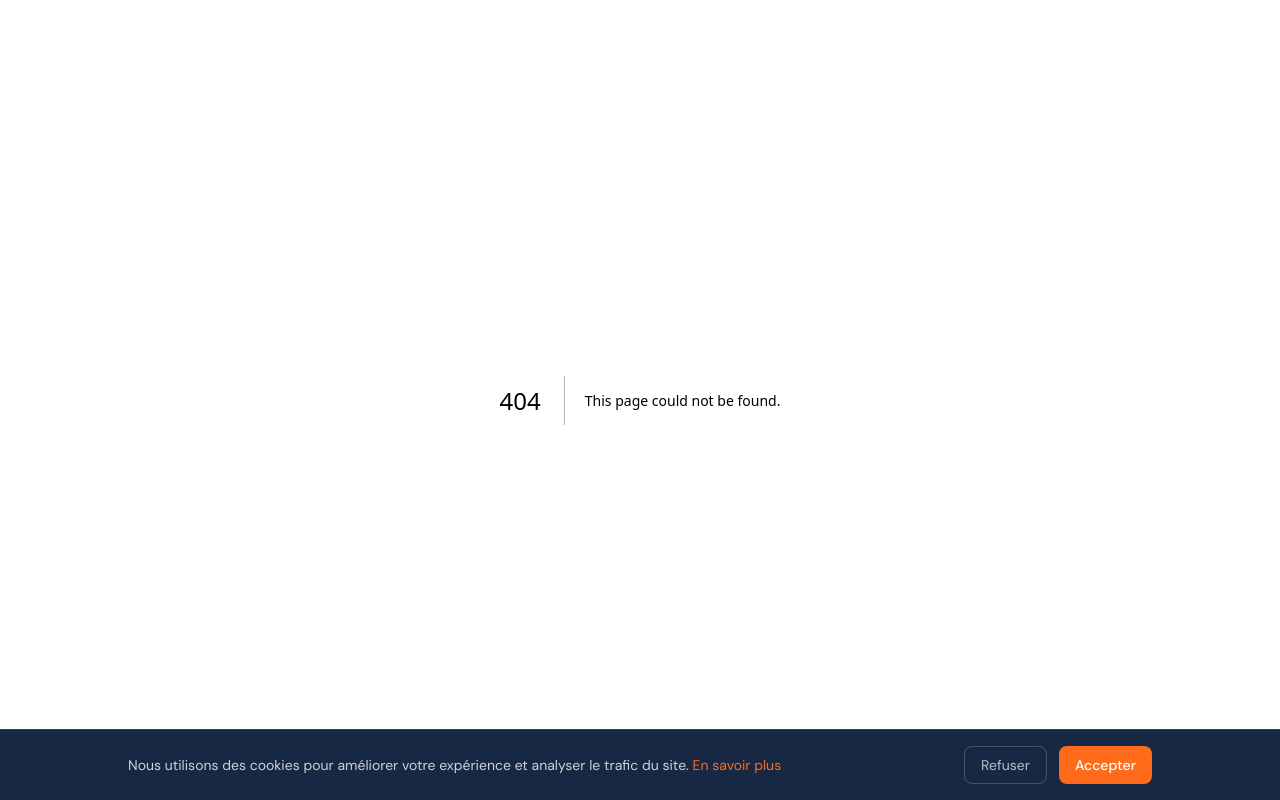
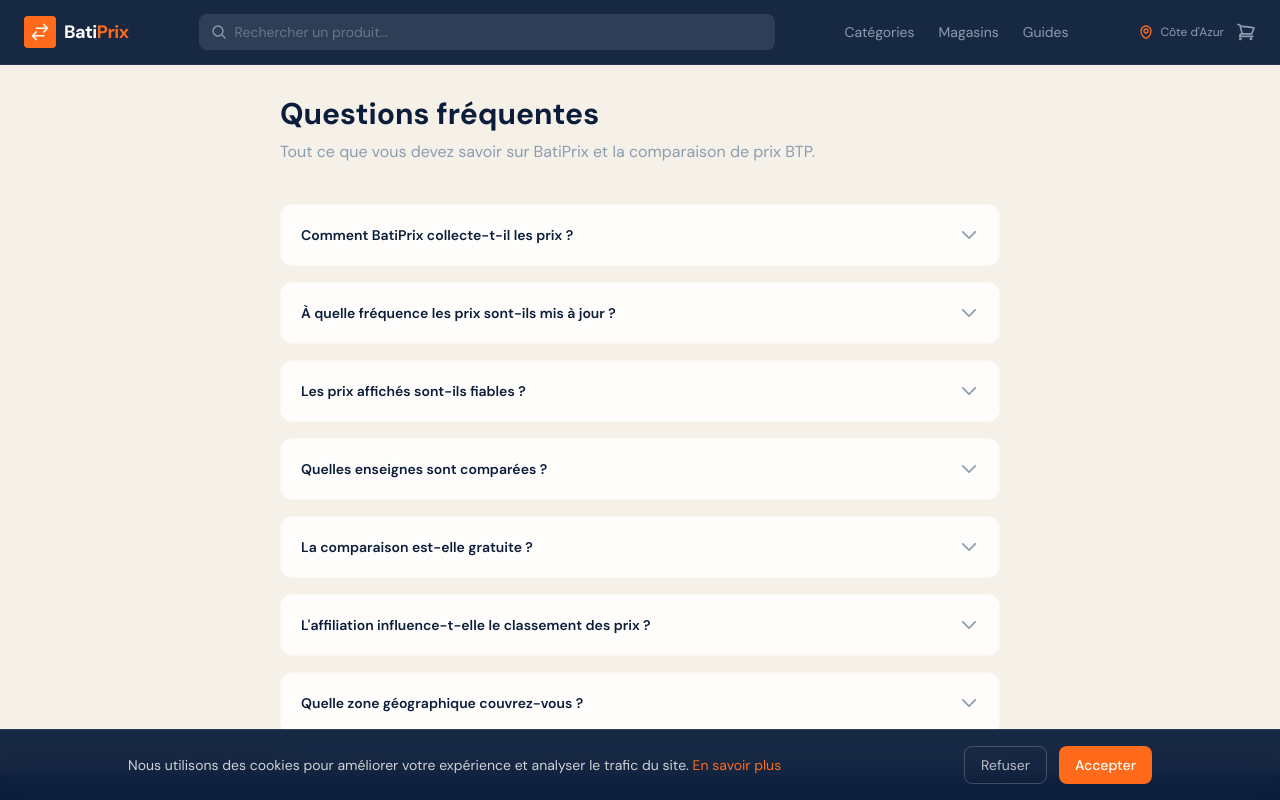
Before and after one commit to comparebtp/comparebtp, a Next.js app: page /faq in a window 1280 px wide. Before the commit this address had no page. Shown: the top 800 px of the page. Built offline with nearby package versions, Linux system fonts and the light colour scheme.

Commit message:
Fix SSR images, add FAQ page with schema.org, fix date display

```diff
--- /dev/null
+++ b/app/faq/page.tsx
@@ -0,0 +1,106 @@
+import { Navbar } from "@/components/Navbar";
+import { Footer } from "@/components/Footer";
+
+export const metadata = {
+  title: "FAQ — BatiPrix",
+  description: "Questions fréquentes sur BatiPrix : comment fonctionnent les comparaisons de prix, la fréquence de mise à jour, nos sources de données.",
+};
+
+const FAQS = [
+  {
+    q: "Comment BatiPrix collecte-t-il les prix ?",
+    a: "Nous collectons les prix à partir des sites web publics des enseignes de bricolage et de négoce de matériaux. Nos robots d'extraction visitent régulièrement les pages produits pour relever les prix affichés. Nous utilisons également les flux de données de nos partenaires affiliés lorsqu'ils sont disponibles.",
+  },
+  {
+    q: "À quelle fréquence les prix sont-ils mis à jour ?",
+    a: "Les prix sont mis à jour quotidiennement pour les enseignes principales (Brico Dépôt, Tollens, Würth). Pour les enseignes partenaires via l'affiliation, les prix sont mis à jour selon la fréquence du flux fourni par l'enseigne (généralement quotidien). Nous affichons toujours la date de dernière vérification.",
+  },
+  {
+    q: "Les prix affichés sont-ils fiables ?",
+    a: "Les prix sont donnés à titre indicatif et reflètent les prix constatés sur les sites web des enseignes au moment de la dernière collecte. Les prix en magasin peuvent différer (promotions locales, stocks, erreurs de saisie). Nous recommandons toujours de vérifier le prix sur le site de l'enseigne ou en magasin avant d'acheter.",
+  },
+  {
+    q: "Quelles enseignes sont comparées ?",
+    a: "Nous comparons actuellement les prix de Brico Dépôt, Tollens et Würth, avec plus de 3 000 produits référencés. Nous travaillons à ajouter Leroy Merlin, Castorama, ManoMano, Bricomarché et d'autres enseignes prochainement.",
+  },
+  {
+    q: "La comparaison est-elle gratuite ?",
+    a: "Oui, BatiPrix est 100% gratuit pour les utilisateurs. Nous nous finançons grâce à l'affiliation : lorsque vous cliquez sur un lien vers le site d'une enseigne et effectuez un achat, nous pouvons percevoir une commission sans aucun surcoût pour vous.",
+  },
+  {
+    q: "L'affiliation influence-t-elle le classement des prix ?",
+    a: "Non, jamais. Les produits sont toujours classés par prix croissant, du moins cher au plus cher, indépendamment de nos partenariats d'affiliation. Le produit le moins cher est toujours affiché en premier.",
+  },
+  {
+    q: "Quelle zone géographique couvrez-vous ?",
+    a: "BatiPrix se concentre sur la Côte d'Azur (départements 06 Alpes-Maritimes et 83 Var). Nous référençons 244 magasins BTP dans cette zone, incluant les grandes enseignes, les négoces spécialisés et même quelques magasins italiens proches de la frontière (Ventimiglia, Sanremo).",
+  },
+  {
+    q: "Comment fonctionne le panier multi-enseignes ?",
+    a: "Vous pouvez ajouter des produits de différentes enseignes dans un même panier. BatiPrix calcule le total par enseigne et vous propose un itinéraire optimisé pour récupérer vos achats en minimisant les déplacements entre les magasins.",
+  },
+  {
+    q: "Je suis une enseigne BTP, comment référencer mes produits ?",
+    a: "Contactez-nous à batiprix@outlook.fr. Nous pouvons intégrer vos produits via un flux de données (CSV/XML) ou via un partenariat d'affiliation. Le référencement est gratuit pour les enseignes.",
+  },
+  {
+    q: "Comment signaler une erreur de prix ?",
+    a: "Si vous constatez un prix incorrect, envoyez-nous un email à batiprix@outlook.fr en précisant le produit, l'enseigne et le prix réel constaté. Nous corrigerons dans les plus brefs délais.",
+  },
+];
+
+export default function FAQ() {
+  return (
+    <div className="min-h-screen bg-cream">
+      <Navbar />
+      <main className="pt-24 pb-16 max-w-3xl mx-auto px-6">
+        <h1 className="text-3xl font-bold text-navy mb-2">Questions fréquentes</h1>
+        <p className="text-steel mb-10">
+          Tout ce que vous devez savoir sur BatiPrix et la comparaison de prix BTP.
+        </p>
+
+        <div className="space-y-4">
+          {FAQS.map((faq, i) => (
+            <details
+              key={i}
+              className="bg-white rounded-xl border border-cream-dark/20 overflow-hidden group"
+            >
+              <summary className="flex items-center justify-between p-5 cursor-pointer hover:bg-cream/30 transition-colors">
+                <h2 className="text-sm font-semibold text-navy pr-4">{faq.q}</h2>
+                <svg
+                  className="w-5 h-5 text-steel flex-shrink-0 transition-transform group-open:rotate-180"
+                  fill="none" viewBox="0 0 24 24" strokeWidth={2} stroke="currentColor"
+                >
+                  <path strokeLinecap="round" strokeLinejoin="round" d="m19.5 8.25-7.5 7.5-7.5-7.5" />
+                </svg>
+              </summary>
+              <div className="px-5 pb-5 text-sm text-navy/70 leading-relaxed border-t border-cream-dark/10 pt-4">
+                {faq.a}
+              </div>
+            </details>
+          ))}
+        </div>
+
+        {/* FAQ Schema for SEO */}
+        <script
+          type="application/ld+json"
+          dangerouslySetInnerHTML={{
+            __html: JSON.stringify({
+              "@context": "https://schema.org",
+              "@type": "FAQPage",
+              mainEntity: FAQS.map((faq) => ({
+                "@type": "Question",
+                name: faq.q,
+                acceptedAnswer: {
+                  "@type": "Answer",
+                  text: faq.a,
+                },
+              })),
+            }),
+          }}
+        />
+      </main>
+      <Footer />
+    </div>
+  );
+}
--- a/app/page.tsx
+++ b/app/page.tsx
@@ -292,7 +292,7 @@ export default async function Home() {
               ))}
             </div>
             <p className="text-center text-xs text-steel mt-3">
-              Prix mis à jour le {new Date().toLocaleDateString("fr-FR", { day: "numeric", month: "long", year: "numeric" })}
+              Prix mis à jour quotidiennement &bull; Dernière vérification : aujourd&apos;hui
             </p>
           </div>
         </div>
--- a/app/recherche/page.tsx
+++ b/app/recherche/page.tsx
@@ -68,11 +68,12 @@ export default async function RecherchePage({
               {initialData.products.map((p: Record<string, unknown>) => (
                 <li key={String(p.id)}>
                   <a href={`/produit/${p.slug}`}>
+                    {p.image_url ? <img src={String(p.image_url)} alt={String(p.name)} width={120} height={120} /> : null}
                     {String(p.name)} — {p.min_price ? `${Number(p.min_price).toFixed(2)}€` : ""}
                     {p.max_price && Number(p.max_price) !== Number(p.min_price) ? ` à ${Number(p.max_price).toFixed(2)}€` : ""}
-                    {p.brand ? ` — ${p.brand}` : ""}
-                    {p.category_name ? ` — ${p.category_name}` : ""}
-                    {p.listing_count ? ` — ${p.listing_count} magasins` : ""}
+                    {p.brand ? ` — ${String(p.brand)}` : ""}
+                    {p.category_name ? ` — ${String(p.category_name)}` : ""}
+                    {p.listing_count ? ` — ${String(p.listing_count)} magasins` : ""}
                   </a>
                 </li>
               ))}
--- a/components/Footer.tsx
+++ b/components/Footer.tsx
@@ -56,6 +56,7 @@ export function Footer() {
               <li><Link href="/cgu" className="hover:text-orange transition-colors">CGU</Link></li>
               <li><Link href="/cookies" className="hover:text-orange transition-colors">Politique de cookies</Link></li>
               <li><Link href="/contact" className="hover:text-orange transition-colors">Contact</Link></li>
+              <li><Link href="/faq" className="hover:text-orange transition-colors">FAQ</Link></li>
               <li><Link href="/a-propos" className="hover:text-orange transition-colors">À propos</Link></li>
             </ul>
           </div>
```
